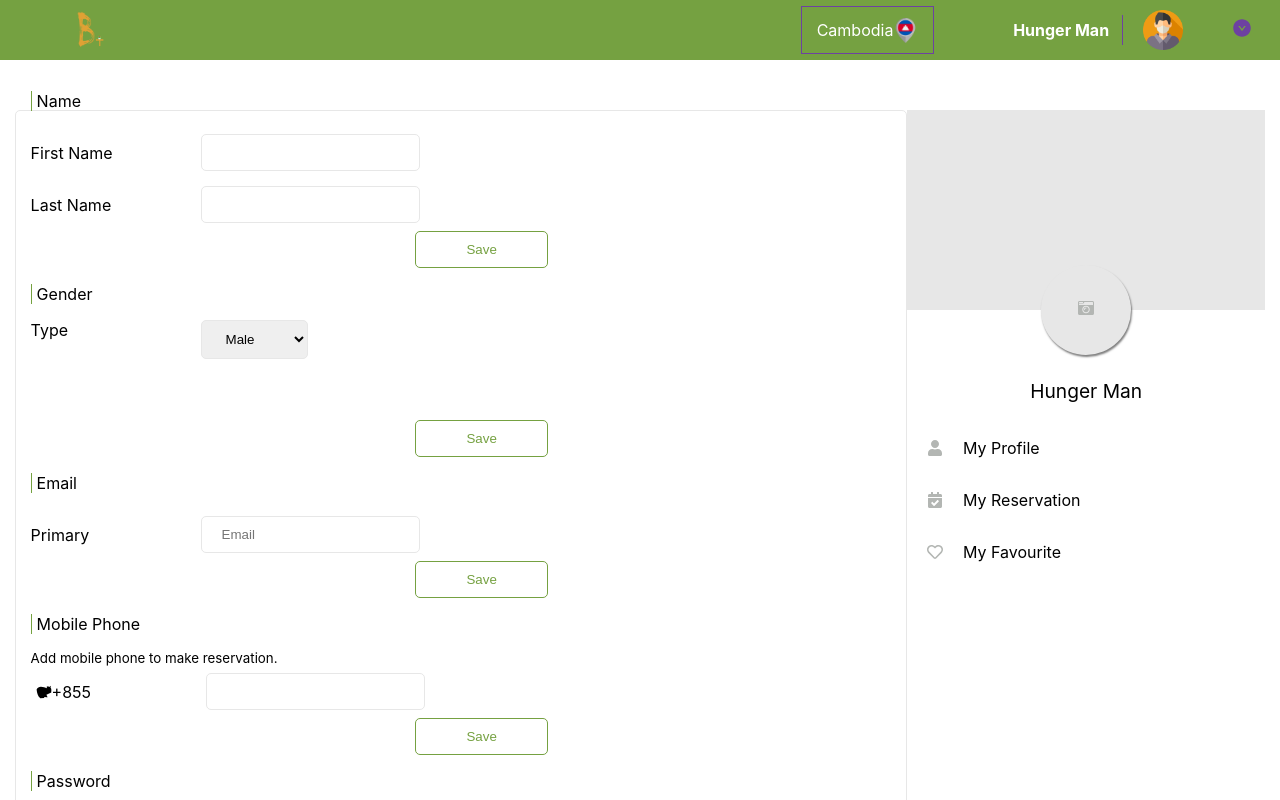
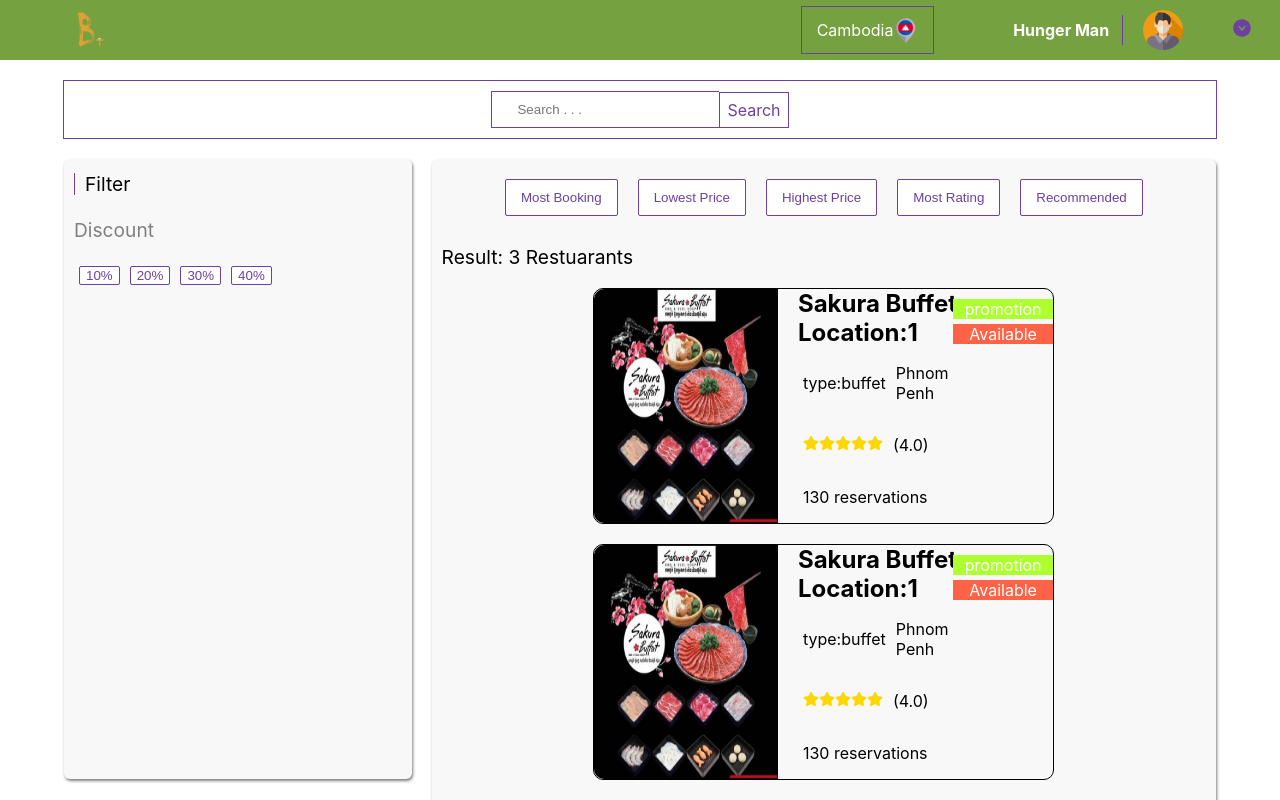
Before and after one commit to eanghengty/buffet-booking, a React (Create React App) app: page / in a window 1280 px wide. Shown: the top 800 px of the page. Built offline with nearby package versions, Linux system fonts and the light colour scheme; a web font is replaced by a local one.

Commit message:
finish searchpage

```diff
--- a/src/App.js
+++ b/src/App.js
@@ -10,7 +10,7 @@
 function App() {
   return (
     <div className="App">
-      <Myprofile/>
+      <Searchpage/>
     </div>
   );
 }
--- a/src/components/Searchpage.jsx
+++ b/src/components/Searchpage.jsx
@@ -2,40 +2,58 @@
 import Header from "../includes/Header";
 import Promotion from "../includes/Promotion";
 import Searchresult from "../includes/SearchResult";
-
+import './../style/searchpage.scss'
 const Searchpage = ()=>{
     return(
         <div>
             <Header></Header>
-            <div>
-                <input type="text" placeholder="Search . . ." />
-                <p>Search</p>
+            <div className="searchpagediv1">
+            <div className="searchpagediv2">
+                <div className="searchpagediv3"><input type="text" placeholder="Search . . ." /></div>
+                <div className="searchpagediv4"><p>Search</p></div>
             </div>
-            <div>
-                <div>
-                    <div></div>
-                    <p>Filter</p>
-                    <div>
-                        <p>discount</p>
+            <div className="searchpagediv5">
+
+                <div className="searchpagediv6">
+                    <div className="searchpagediv7">
+                    <div className="searchpageline"><div className="searchpagediv8"></div></div>
+                    <div className="searchpagediv9"><p>Filter</p></div>
+                    </div>
+                    <div className="searchpagediv10">
+                        <div className="searchpagediv11"><p>Discount</p></div>
+                        <form className="searchpageform1">
                         <button>10%</button>
                         <button>20%</button>
                         <button>30%</button>
                         <button>40%</button>
+                        </form>
                     </div>
+
                 </div>
-                <div>
-                    <div>
+                <div className="searchpagediv12">
+                    <div className="searchpagediv13">
+                        <form className="seachpageform2">
                         <button>Most Booking</button>
                         <button>Lowest Price</button>
                         <button>Highest Price</button>
                         <button>Most Rating</button>
                         <button>Recommended</button>
+                        </form>
                     </div>
+                    <div className='searchpagediv15'><p>Result: 3 Restuarants</p></div>
+                    <div className="searchpagediv14">
+
                     <Searchresult></Searchresult>
+                    <Searchresult></Searchresult>
+                    <Searchresult></Searchresult>
+                    </div>
 
                 </div>
             </div>
+            <div>
+            </div>
             <Promotion></Promotion>
+            </div>
             <Footer></Footer>
         </div>
     )
--- a/src/includes/SearchResult.jsx
+++ b/src/includes/SearchResult.jsx
@@ -1,27 +1,40 @@
+import './../style/searchresult.scss'
+import image  from './../images/buffet.png'
+import {FaStar} from 'react-icons/fa'
 const Searchresult = () =>{
     return(
-        <div>
-            <div>
-                        <p>Result: 3 Restuarants</p>
-                        <div>
-                            <div>
-                            <img src="" alt="restuarant" />
+        <div className='searchresultdiv0'>
+
+            <div className="searchresultdiv1">
+
+                        <div className="searchresultdiv3">
+                            <div className='searchresultdiv4'>
+                            <img src={image} alt="restuarant" />
                             </div>
-                            <div>
-                            <h2>Sakura Buffet, Location:1</h2>
-                            <p>type:buffet</p>
-                            <p>Phnom Penh</p>
-                            <div>
-                                <img src="" alt="star" />
-                                <p>(4.0)</p>
+                            <div className='searchresultdiv5'>
+                            <div><h2>Sakura Buffet, Location:1</h2></div>
+                            <div className="searchresultdiv6">
+                            <div><p>type:buffet</p></div>
+                            <div><p>Phnom Penh</p></div>
                             </div>
-                            <p>130 reservations</p>
+                            <div className="searchresultdiv7">
+                            <div className='searchresultdiv8'>
+                                <FaStar className="fastar"></FaStar>
+                                <FaStar className="fastar"></FaStar>
+                                <FaStar className="fastar"></FaStar>
+                                <FaStar className="fastar"></FaStar>
+                                <FaStar className="fastar"></FaStar>
+
                             </div>
-                            <div>
-                                <div>
+                            <div className="searchresultdiv9"><p>(4.0)</p></div>
+                            </div>
+                            <div className='searchresultdiv10'><p>130 reservations</p></div>
+                            </div>
+                            <div className='searchresultdiv11'>
+                                <div className='searchresultdiv12'>
                                     <p>promotion</p>
                                 </div>
-                                <div>
+                                <div className='searchresultdiv13'>
                                     <p>Available</p>
                                 </div>
                             </div>
--- /dev/null
+++ b/src/style/searchpage.scss
@@ -0,0 +1,188 @@
+.searchpagediv1{
+    display:flex;
+    align-items: center;
+    justify-content: center;
+    flex-direction: column;
+}
+.searchpagediv2{
+    margin-top:20px ;
+    padding: 10px 0;
+    display: flex;
+    align-items: center;
+    justify-content: center;
+    border:1px solid #6D41A1;
+    width: 90%;
+}
+.searchpagediv3{
+    input{
+        padding:10px 25px;
+        border:1px solid #6D41A1;
+        border-right:none;
+
+    }
+
+}
+.searchpagediv3 input:focus{
+    outline: none;
+}
+
+.searchpagediv4{
+    border: 1px solid #6D41A1;
+    padding: 7px;
+
+    p{
+        padding:0;
+        margin: 0;
+        color: #6D41A1;
+    }
+
+}
+.searchpagediv4:hover{
+
+        background-color: #6D41A1;
+        p{
+            color:white;
+        }
+
+
+}
+.searchpagediv5{
+    margin-top:20px;
+    display: flex;
+    align-items: flex-start;
+    justify-content: center;
+    width: 90%;
+
+
+}
+
+.searchpagediv6{
+    margin-right:20px;
+    background-color: #F8F8F8;
+    display: flex;
+    align-items: flex-start;
+    justify-content: start;
+    flex-direction: column;
+    width: 30%;
+    height: 600px;
+    box-shadow:1px 2px 3px 0 rgba(0,0,0,0.5);
+    padding: 10px;
+    border-radius: 6px;
+    -webkit-border-radius: 6px;
+    -moz-border-radius: 6px;
+    -ms-border-radius: 6px;
+    -o-border-radius: 6px;
+}
+.searchpagediv8{
+    width:1px;
+    height: 22px;
+    background-color:#6D41A1;
+    margin-right:10px;
+
+
+}
+.searchpagediv7{
+    display: flex;
+    justify-content: start;
+    align-items: center;
+
+}
+
+.searchpagediv9{
+    height:30px;
+    display: flex;
+    align-items: center;
+    justify-content: center;
+    p{
+        padding:0;
+        margin:0;
+        font-size: 1.2rem;
+        width: 100%;
+    }
+}
+.searchpagediv10{
+    display: flex;
+    flex-direction: column;
+    justify-content: center;
+    align-items: flex-start;
+    p{
+        color:grey;
+        font-size:1.2rem;
+        width: 100%;
+    }
+}
+.searchpageline{
+    height: 30px;
+    display: flex;
+    align-items: center;
+    justify-content: center;
+}
+.searchpageform1{
+    display: flex;
+    align-items: center;
+    justify-content: start;
+    flex-wrap: wrap;
+    button{
+        margin:5px 5px;
+        color:#6D41A1;
+        background-color: white;
+        border:1px solid #6D41A1;
+        border-radius: 2px;
+
+}
+}
+.searchpagediv12{
+    background-color: #F8F8F8;
+    display: flex;
+    flex-direction: column;
+    align-items: center;
+    justify-content: center;
+    width: 70%;
+    box-shadow:1px 2px 3px 0 rgba(0,0,0,0.5);
+    padding: 10px;
+    border-radius: 6px;
+
+}
+.searchpagediv11{
+    display: flex;
+    align-items: center;
+    justify-content: start;
+}
+.searchpagediv13{
+    display: flex;
+    align-items: center;
+    justify-content: center;
+    width: 100%;
+    .searchpageform2{
+        width: 100%;
+    }
+    button{
+        cursor:pointer;
+        padding:10px 15px;
+        margin:10px 10px;
+        color:#6D41A1;
+        border:1px solid #6D41A1;
+        border-radius: 2px;
+        background-color: white;
+        -webkit-border-radius: 2px;
+        -moz-border-radius: 2px;
+        -ms-border-radius: 2px;
+        -o-border-radius: 2px;
+}
+}
+.searchpagediv14{
+    display: flex;
+    align-items: center;
+    justify-content:center;
+    width: 100%;
+    flex-direction: column;
+}
+.searchpagediv15{
+    display: flex;
+    align-items: center;
+    justify-content: flex-start;
+    width:100%;
+    p{
+        font-size: 1.2rem;
+    }
+}
--- /dev/null
+++ b/src/style/searchresult.scss
@@ -0,0 +1,106 @@
+.fastar{
+    color:gold;
+}
+.searchresultdiv1{
+    display: flex;
+    flex-direction: column;
+    justify-content: center;
+    align-items: center;
+    width: 100%;
+    margin-bottom: 20px;
+}
+.searchresultdiv3{
+    display: flex;
+    justify-content: flex-start;
+    width: 60%;
+    position:relative;
+
+    border-radius: 10px;
+    border:1px solid black;
+    .searchresultdiv4{
+        display: flex;
+        justify-content: center;
+        border-radius: 10px;
+        width:40%;
+        img
+        {
+            width:100%;
+            border-radius:10px 0 0 10px        ;
+            -webkit-border-radius:10px 0 0 10px        ;
+            -moz-border-radius:10px 0 0 10px        ;
+            -ms-border-radius:10px 0 0 10px        ;
+            -o-border-radius:10px 0 0 10px        ;
+        }
+    }
+}
+.searchresultdiv5{
+    display: flex;
+    align-items: flex-start;
+    justify-content: start;
+    flex-direction: column;
+    margin-left: 20px;
+    width: 40%;
+
+    h2{
+        padding:0;
+        margin:0;
+    }
+    .searchresultdiv6{
+        display: flex;
+        align-items: center;
+        justify-content: center;
+        div{
+            margin: 0 5px;
+        }
+    }
+}
+.searchresultdiv0{
+    width:100%;
+
+}
+.searchresultdiv7{
+    display: flex;
+    align-items: center;
+    justify-content: start;
+    div{
+        margin:0 5px;
+    }
+}
+.searchresultdiv10{
+    display: flex;
+    align-items: center;
+    justify-content: center;
+    margin-left:5px;
+}
+.searchresultdiv11{
+    position:absolute;
+    top:10px;
+    right:0;
+    display: flex;
+    align-items: center;
+    justify-content: center;
+    flex-direction: column;
+    .searchresultdiv12{
+        background-color: greenyellow;
+        width: 100px;
+        display: flex;
+        align-items: center;
+        justify-content: center;
+        margin-bottom: 5px;
+
+
+    }
+    .searchresultdiv13{
+        background-color: tomato;
+        width: 100px;
+        display: flex;
+        align-items: center;
+        justify-content: center;
+
+    }
+    p{
+        color: white;
+        margin: 0;
+        padding:0;
+    }
+}
```
Also changed, not shown: src/images/buffet.png (added).
